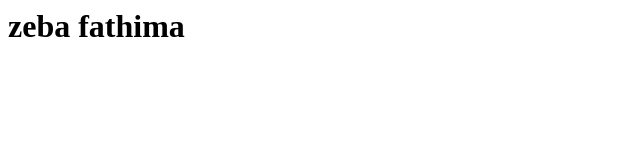
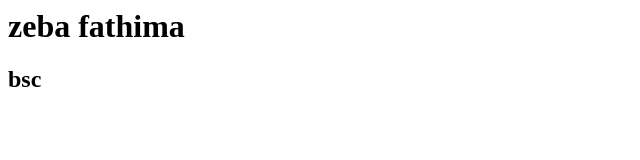
Before and after one commit to zeba2004/WT, a plain HTML site: page zeba.html in a window 1280 px wide. Shown: the full height of the page, 0-640 px from the left. Drawn offline with Linux system fonts and the light colour scheme.

Commit message:
Update zeba.html

```diff
--- a/zeba.html
+++ b/zeba.html
@@ -2,5 +2,6 @@
 <html>
 <body>
 <h1>zeba fathima</h1>
+  <h2>bsc</h2>
 </body>
 </html>
```
